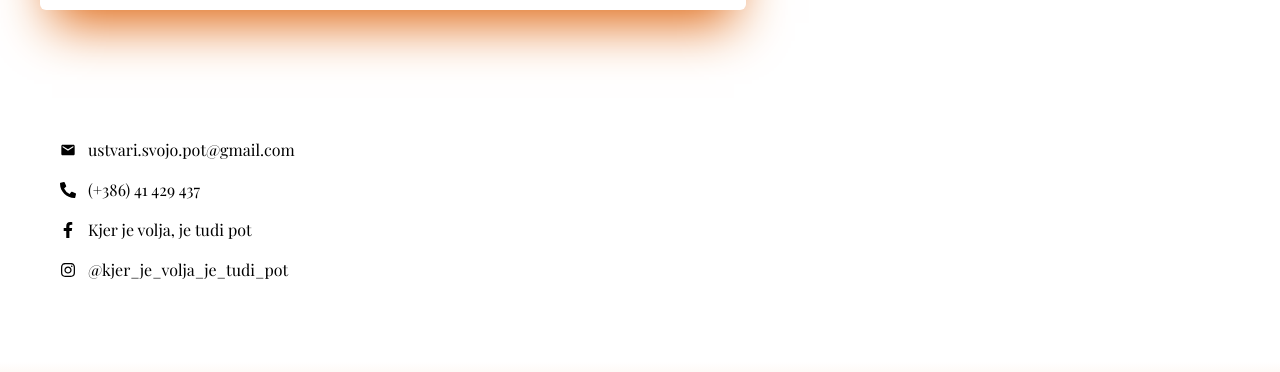
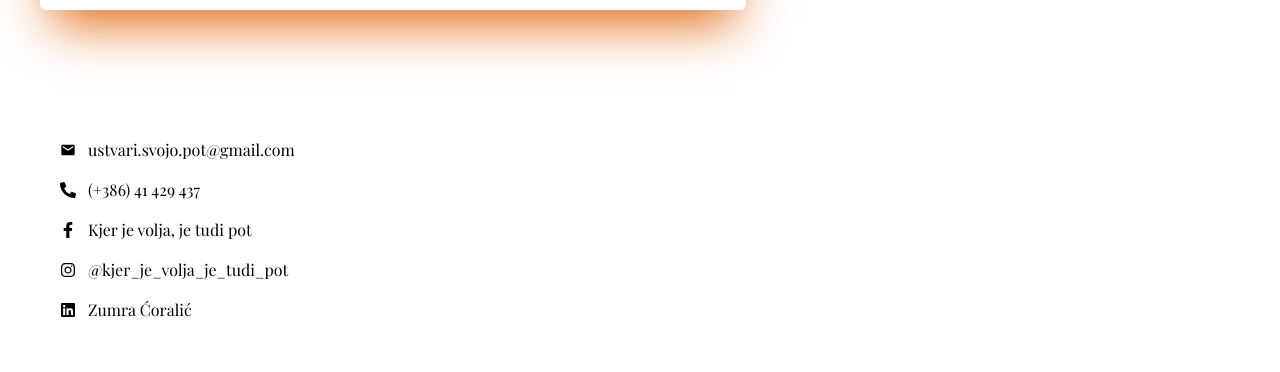
Before and after one commit to coror/zumracoralicNextJS, a Next.js app: page /sl/contact in a window 1280 px wide. Shown: the part 780-1152 px from the top of the page. Built offline with nearby package versions, Linux system fonts and the light colour scheme; a web font is replaced by a local one; what tailwindcss-animated would draw is missing.

Commit message:
added linkedin icon

```diff
--- a/src/app/[locale]/contact/page.tsx
+++ b/src/app/[locale]/contact/page.tsx
@@ -1,6 +1,6 @@
 import Image from 'next/image';
 import { MdEmail } from 'react-icons/md';
-import { FaFacebookF, FaInstagram, FaPhoneAlt } from 'react-icons/fa';
+import { FaFacebookF, FaInstagram, FaLinkedin, FaPhoneAlt } from 'react-icons/fa';
 import { useTranslations } from 'next-intl';
 import FormSection from '@/components/FormSection';
 import { Metadata } from '@/types/metadata';
@@ -114,7 +114,7 @@ export default function Page() {
       <div className=' flex flex-col lg:flex-row items-start justify-evenly py-20 '>
         <div className='relative px-10 text-center items-left w-full text-black flex flex-col lg:flex-col-reverse  animate-fade-right animate-duration-[1000ms] animate-delay-[1500ms]'>
           <div>
-            <div className='mt-12 mb-12 lg:mb-0 space-y-4 text-xs sm:text-base'>
+            <div className='mt-0 lg:mt-12 mb-12 lg:mb-0 space-y-4 text-xs sm:text-base'>
               <a
                 href='mailto:ustvari.svojo.pot@gmail.com'
                 className=' flex items-center m-2 hover:text-identifier md:transition-transform duration-500 ease-in-out lg:hover:scale-105'
@@ -146,6 +146,15 @@ export default function Page() {
                 <FaInstagram className='text-identifier mx-3' />
                 {t('instagram')}
               </a>
+              <a
+                href='https://si.linkedin.com/in/zumra-%C4%87orali%C4%87-bb084497'
+                target='_blank'
+                rel='noreferrer'
+                className='flex items-center m-2 hover:text-identifier  md:transition-transform duration-500 ease-in-out lg:hover:scale-105'
+              >
+                <FaLinkedin className='text-identifier mx-3' />
+                Zumra Ćoralić
+              </a>
             </div>
           </div>
 
```
